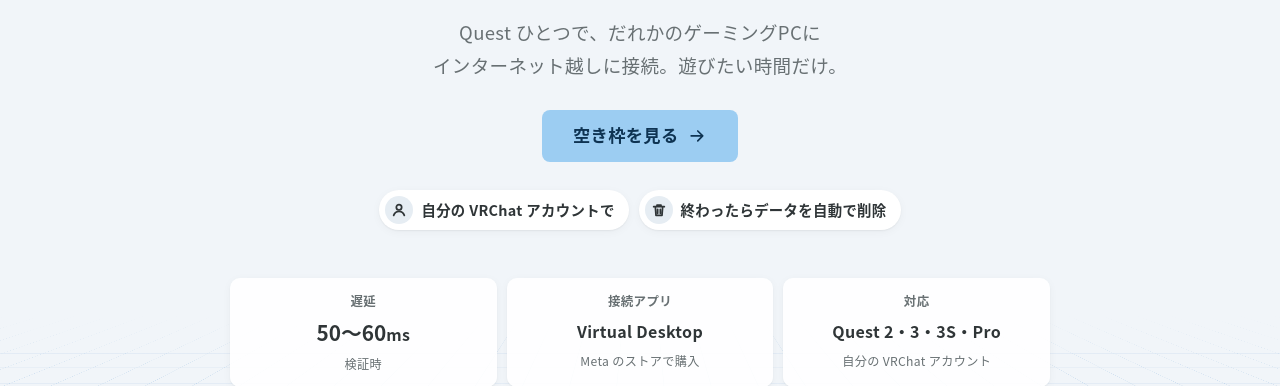
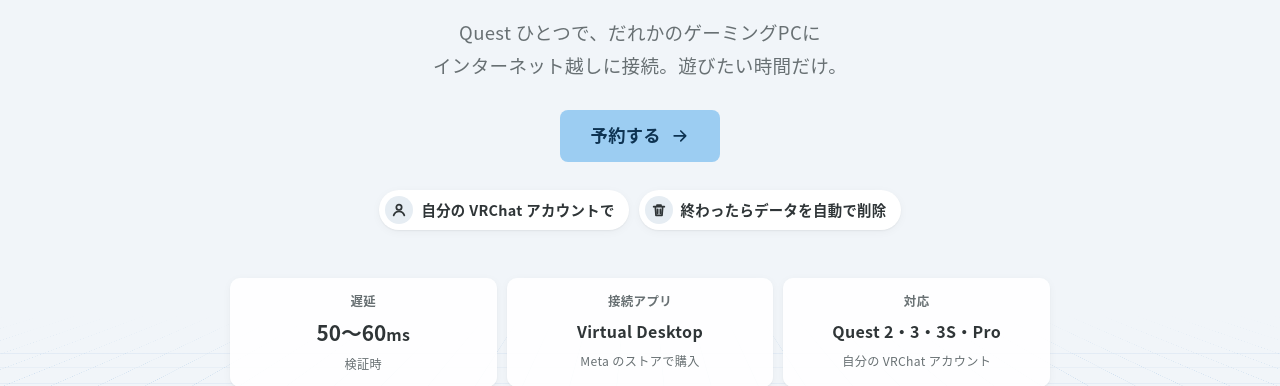
Before and after one commit to lihitothird-alt/Geaspec, a FastAPI app: page /vrchat in a window 1280 px wide. Shown: the part 342-728 px from the top of the page. Run offline with FastAPI, Linux system fonts and the light colour scheme; data that the repository does not hold is empty; some web fonts are replaced.

Commit message:
VR entrance: one booking button, named like the menu
Co-Authored-By: Claude Opus 5.5 <noreply@anthropic.com>
Claude-Session: https://claude.ai/code/session_01CrzQPaUK2gPmFSV9Kby7iU

```diff
--- a/server/app/templates/base.html
+++ b/server/app/templates/base.html
@@ -128,7 +128,7 @@
       </nav>
 
       <div class="nav-mobile">
-        {% if vr_area and path != "/slots" %}<a class="btn small" href="/slots">{{ "Book" if en else "空き枠を見る" }}</a>{% endif %}
+        {% if vr_area and path not in ("/slots", "/vrchat", "/en/vr") %}<a class="btn small" href="/slots">{{ "Book" if en else "予約する" }}</a>{% endif %}
         <details class="menu">
           <summary><svg class="i ic-open"><use href="#i-menu"/></svg><svg class="i ic-close"><use href="#i-close"/></svg><span class="visually-hidden">メニュー</span></summary>
           <nav class="menu-panel" aria-label="メニュー">
--- a/server/app/templates/vrchat.html
+++ b/server/app/templates/vrchat.html
@@ -7,7 +7,7 @@
     <h1 id="hero-title"><span class="ln">ゲーミングPCが</span><span class="ln">なくても、</span><br><span class="ln"><mark class="hl">PC版VRChat</mark>を。</span></h1>
     <p class="lead">Quest ひとつで、だれかのゲーミングPCに<span class="nowrap">インターネット越しに接続。</span><span class="nowrap">遊びたい時間だけ。</span></p>
     <div class="cta-row">
-      <a class="btn lg" href="/slots">空き枠を見る{% if slot_count %}（{{ slot_count }} 件）{% endif %}<svg class="i" aria-hidden="true"><use href="#i-arrow"/></svg></a>
+      <a class="btn lg" href="/slots">予約する{% if slot_count %}（空き {{ slot_count }} 件）{% endif %}<svg class="i" aria-hidden="true"><use href="#i-arrow"/></svg></a>
       {% if not free_mode and min_price %}<p class="price-tag">1枠 <span class="num">{{ min_price|yen }}</span>〜</p>{% endif %}
     </div>
     <ul class="trust" aria-label="安心の理由">
--- a/server/app/version.py
+++ b/server/app/version.py
@@ -10,6 +10,7 @@ CHANGES: dict[str, list[str]] = {
     "0.7.52": [
         "スマホの Geaspec VR の「使い方」で、丸と丸の間の長さをそろえました",
         "いちばん下の案内に「お問い合わせ」（メールアドレスと、フィードバック・相談の Discord）を足しました",
+        "Geaspec VR の入口で「空き枠を見る」が2つ出ていたのを1つにし、ボタンの名前をメニューと同じ「予約する」にそろえました",
     ],
     "0.7.51": [
         "トップの図を、日本地図の上で近くのパソコンどうしが GPU を分け合う絵にしました",
```
